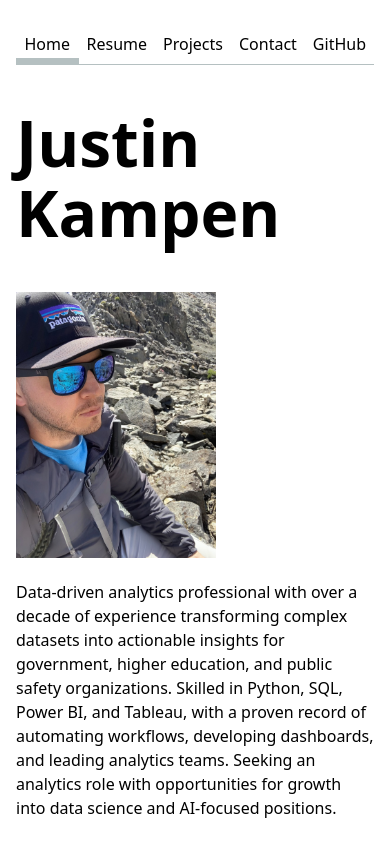
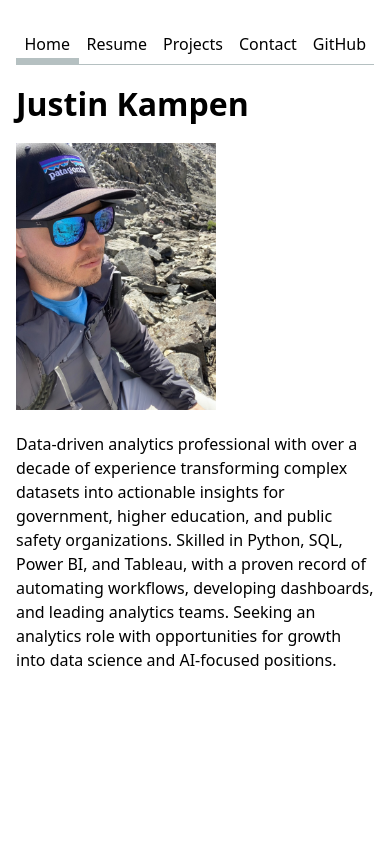
Before and after one commit to jkampen-ucsd/portfolio, a plain HTML site: page index.html in a window 390 px wide. Drawn offline with Linux system fonts and the light colour scheme.

Commit message:
header update

```diff
--- a/style.css
+++ b/style.css
@@ -72,7 +72,9 @@ form button {
 }
 
 h1 {
-  font-size: 400%;
+    font-size: clamp(2rem, 5vw, 4rem);
+    line-height: 1.1;
+    text-wrap: balance;
 }
 
 h1, h2, h3, h4, h5, h6 {
```
